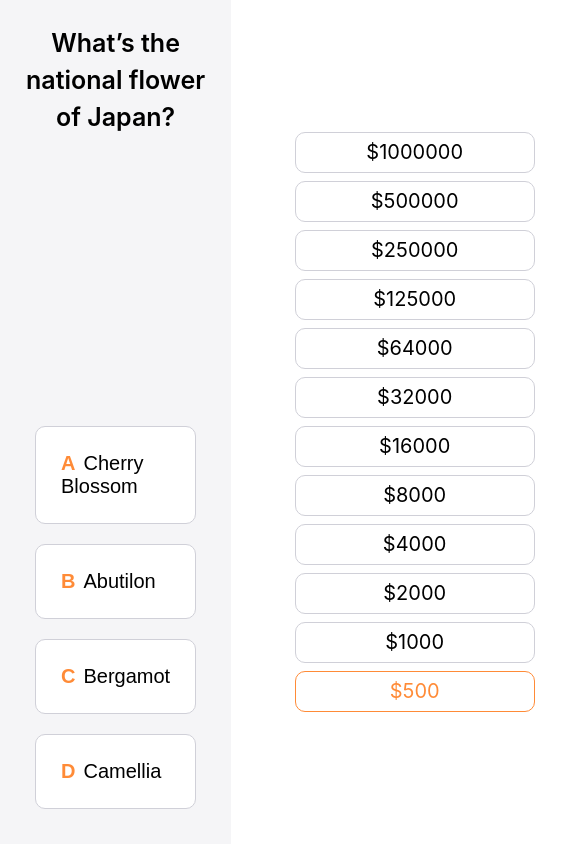
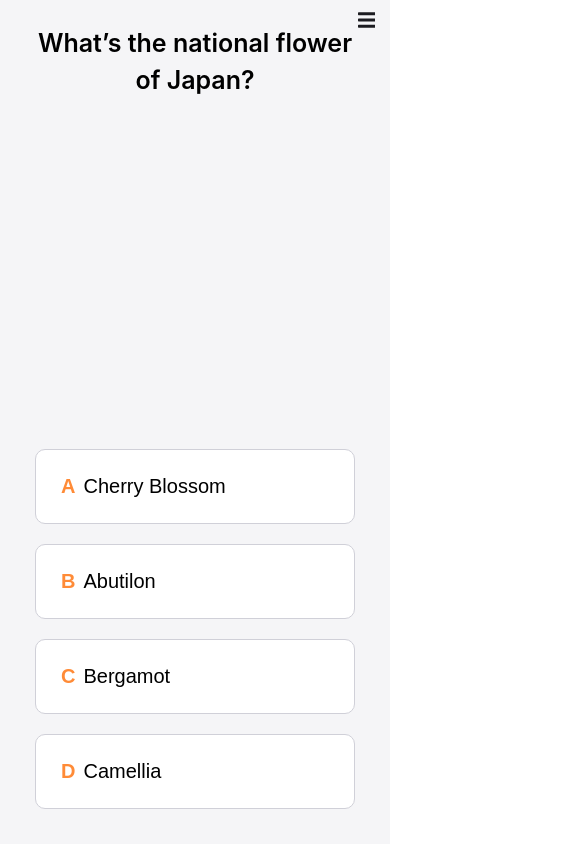
Before and after one commit to LtCodename/genesis-test-task, a React (Create React App) app: page /game in a window 390 px wide. Shown: the whole page, 585 px wide, since content can reach past the window. Built offline with nearby package versions, Linux system fonts and the light colour scheme.

Commit message:
Mobile css

```diff
--- a/src/components/GamePage/GamePage.css
+++ b/src/components/GamePage/GamePage.css
@@ -20,6 +20,22 @@
     flex-wrap: nowrap;
 }
 
+.show-menu-icon {
+    position: absolute;
+    right: 0;
+    top: 0;
+    padding: 10px 15px;
+    cursor: pointer;
+}
+
+.question-forced-hide {
+    display: none;
+}
+
+.question-tree-forced-show {
+    display: flex !important;
+}
+
 .question-text {
     font-size: 32px;
     font-style: normal;
@@ -30,9 +46,27 @@
     color: #000000;
 }
 
+.show-menu-icon {
+    display: none;
+}
+
 @media only screen and (max-width: 1200px) {
     .question {
         padding: 25px;
+    }
+
+    .show-menu-icon {
+        display: block;
+    }
+
+    .question-and-progress {
+        width: auto;
+    }
+
+    .question-tree {
+        display: none;
+        background: inherit;
+        min-width: auto;
     }
 
     .question-text {
--- a/src/components/GamePage/GamePage.tsx
+++ b/src/components/GamePage/GamePage.tsx
@@ -5,6 +5,7 @@ import { useHistory } from "react-router-dom";
 import { Context } from '../../App';
 import AnswerButton from '../AnswerButton/AnswerButton';
 import RewardItem from '../RewardItem/RewardItem';
+import { CloseIcon, MenuIcon } from '../../assets';
 
 interface IQuestion {
   question: string;
@@ -36,9 +37,26 @@ function GamePage() {
   const [questions, setQuestions] = useState(initialQuestions);
   const [reward, setReward] = useState(0);
 
+  const [bothSidesWrapperClass, setBothSidesWrapperClass] = useState("row question-and-progress row-between");
+  const [leftPartClass, setLeftPartClass] = useState("question column");
+  const [rightPartClass, setRightPartClass] = useState("question-tree column column-v column-h");
+  const [menuType, setMenuType] = useState("burger");
+
   useEffect(() => {
     setQuestions(questionsData);
   },[]);
+
+  function showQuestionsTree() {
+    setLeftPartClass("question column question-forced-hide");
+    setRightPartClass("question-tree column column-v column-h question-tree-forced-show");
+    setMenuType("close");
+  }
+
+  function hideQuestionsTree() {
+    setLeftPartClass("question column");
+    setRightPartClass("question-tree column column-v column-h");
+    setMenuType("burger");
+  }
 
   function handleAnswer(answerIndex:number) {
 
@@ -93,16 +111,17 @@ function GamePage() {
 
   return (
     <div className="game-page-container column column-h column-v">
-      <div className="row question-and-progress row-between">
-        <div className="question column">
+      <div className={bothSidesWrapperClass}>
+        <div className={leftPartClass}>
           <span className="question-text">{questions.length && questions[questionIndex] ? questions[questionIndex].question : "Error occured!"}</span>
           <div className="row answers-row">
             {answers}
           </div>
         </div>
-        <div className="question-tree column column-v column-h">
+        <div className={rightPartClass}>
           {rewardItems}
         </div>
+        {menuType === "burger" ? <span className="show-menu-icon" onClick={showQuestionsTree}>{MenuIcon}</span> : <span className="show-menu-icon" onClick={hideQuestionsTree}>{CloseIcon}</span>}
       </div>
     </div>
   );
--- a/src/components/RewardItem/RewardItem.css
+++ b/src/components/RewardItem/RewardItem.css
@@ -22,3 +22,9 @@
     color: #D0D0D8;
     border: 1px solid #D0D0D8;
 }
+
+@media only screen and (max-width: 1200px) {
+    .reward-item {
+        background: #FFFFFF;
+    }
+}
```
